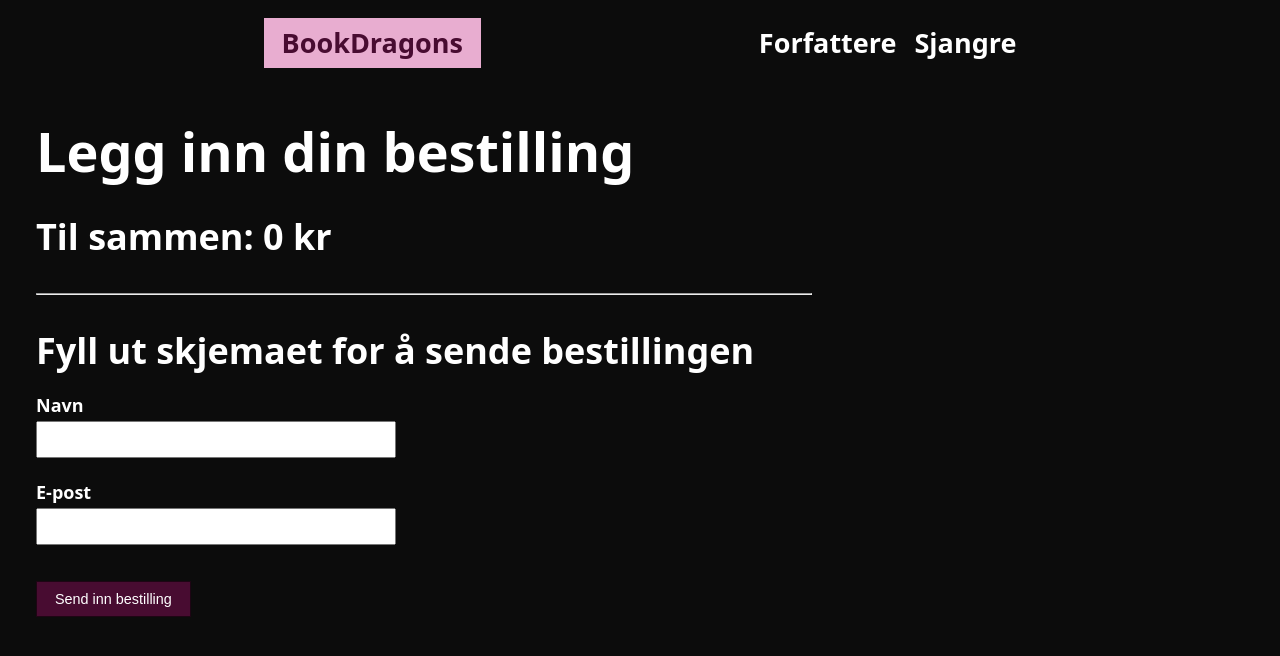
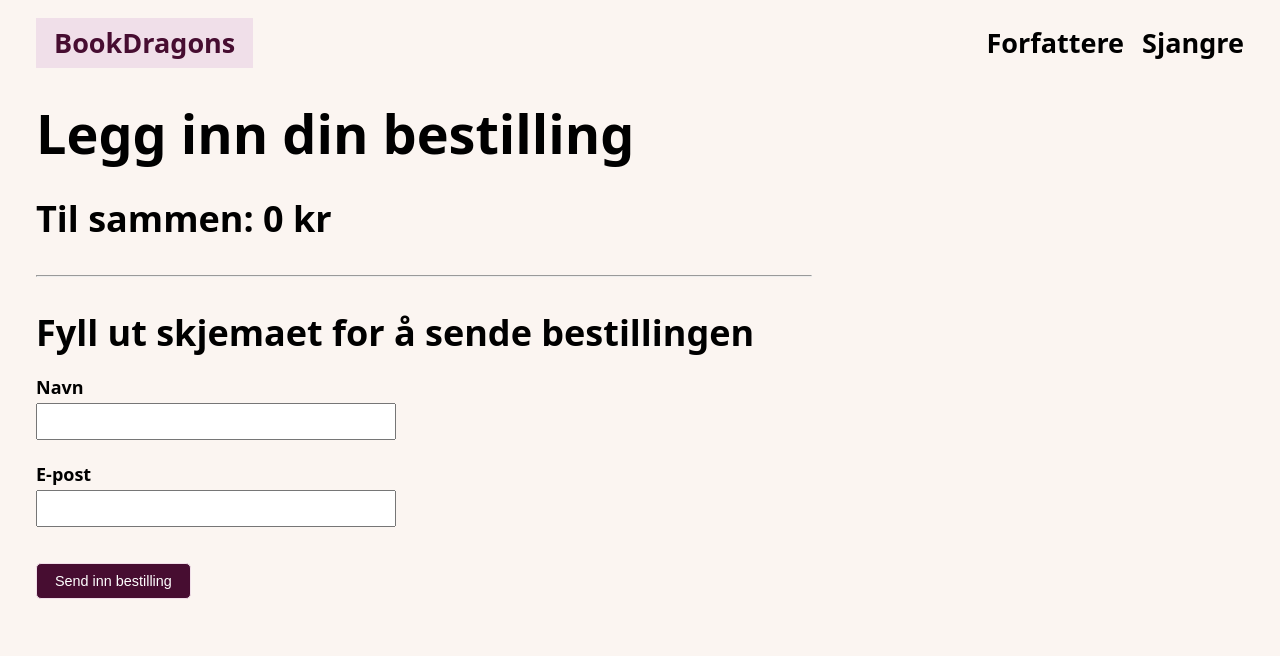
Before and after one commit to siljy/bookdragons, a Next.js app: page /bestilling in a window 1280 px wide. Shown: the top 656 px of the page. Built offline with nearby package versions, Linux system fonts and the light colour scheme.

Commit message:
style: oppdatert styling på det meste

```diff
--- a/src/app/(frontend)/(with-cart)/bok/[bookSlug]/page.tsx
+++ b/src/app/(frontend)/(with-cart)/bok/[bookSlug]/page.tsx
@@ -67,11 +67,11 @@ export default async function BookPage({ params }: BookPageParams) {
         <h2>{authorName}</h2>
       </Link>
       <p>{book.description}</p>
+      <Link className="link" href={`/sjanger/${book.genre.slug}`}>
+        {genreName}
+      </Link>
       <p>Aldersgruppe: {book.ages}</p>
       <p>På lager: {book.stock}</p>
-      <Link className="link" href={`/sjanger/${book.genre.slug}`}>
-        <p>Tilhører sjanger: {genreName}</p>
-      </Link>
       <AddToCartButton book={book}></AddToCartButton>
     </section>
   )
--- a/src/app/(frontend)/styles.css
+++ b/src/app/(frontend)/styles.css
@@ -1,32 +1,33 @@
 :root {
   --font-mono: 'Roboto Mono', monospace;
 
-  --primary: #480c31;
-  --secondary: #694f11;
-  --background: #0c0c0c;
-  --disabled: #cbcaca;
+  --primary: #470d31;
+  --secondary: ##a44e0d;
+  --background: #fbf5f1;
+  --disabled: #b4b4b4;
   --error: #cd353b;
 
-  --primary-1: #e8add0;
-  --primary-2: #6c3a59;
-  --primary-3: #3a0a27;
-  --primary-4: #1e0514;
+  --primary-1: #f0dfe9;
+  --primary-2: #e6b6d2;
+  --primary-3: #cd6aa4;
+  --primary-4: #942466;
+  --primary-5: #88185d;
 
-  --secondary-1: #ad9d6d;
-  --secondary-2: #8b763f;
-  --secondary-3: #543f0e;
-  --secondary-4: #3f2f0a;
+  --secondary-1: #eaa673;
+  --secondary-2: #bf621c;
 
-  --background-1: #4f4e4e;
-  --background-2: #2d2c2c;
-  --background-3: #090808;
-  --background-4: #070606;
+  --background-1: #f3ebe6;
+  --background-2: #ffffff;
+
+  --gray-1: #f6f6f6;
+  --gray-2: #a19f9f;
+  --gray-3: #252525;
+  --gray-4: #070606;
 }
 
 * {
   box-sizing: border-box;
   margin: 0;
-  /* outline: 1px solid red; */
 }
 
 html {
@@ -46,8 +47,6 @@ body {
   font-family: system-ui;
   font-size: 18px;
   line-height: 32px;
-
-  color: rgb(1000, 1000, 1000);
 
   @media (max-width: 1024px) {
     font-size: 15px;
@@ -109,8 +108,12 @@ h1 {
 }
 
 h2 {
-  font-size: 2rem;
+  font-size: 1.5rem;
   line-height: 1.1;
+
+  @media (min-width: 1024px) {
+    font-size: 2rem;
+  }
 }
 
 h3 {
--- a/src/components/Button/Button.module.css
+++ b/src/components/Button/Button.module.css
@@ -2,13 +2,13 @@
   padding: 0.5rem 1rem;
   font-size: 0.8rem;
   max-width: 10rem;
-  max-height: 2rem;
+  border-radius: 5px;
 }
 
 .primary {
   background-color: var(--primary);
   color: white;
-  border: solid 0.1rem var(--primary-4);
+  border: solid 0.1rem var(--primary-1);
 
   &:hover {
     background-color: var(--primary-4);
@@ -16,7 +16,7 @@
   }
 }
 
-.secondary {
+/* .secondary {
   background-color: var(--secondary);
   color: white;
   border: solid 0.1rem var(--secondary-4);
@@ -25,11 +25,11 @@
     background-color: var(--secondary-4);
     cursor: pointer;
   }
-}
+} */
 
 .disabled {
   background-color: var(--disabled);
-  border: solid 0.1rem var(--background-2);
-  color: var(--background);
+  border: solid 0.1rem var(--gray-1);
+  color: var(--gray-3);
   cursor: not-allowed;
 }
--- a/src/components/FilterSection/FilterSection.module.css
+++ b/src/components/FilterSection/FilterSection.module.css
@@ -1,5 +1,5 @@
 .filterSection {
-  border-bottom: solid 0.2rem var(--primary-1);
+  border-bottom: solid 0.2rem var(--primary-4);
   margin-bottom: 2rem;
   padding-inline: 2rem;
   display: flex;
--- a/src/components/NavBar/NavBar.module.css
+++ b/src/components/NavBar/NavBar.module.css
@@ -4,14 +4,18 @@
   align-items: center;
   gap: 1rem;
   padding: 1rem 0.2rem;
+  margin-bottom: 1rem;
   font-size: 1rem;
   font-weight: bold;
   width: 100%;
 
   @media (min-width: 786px) {
-    padding-bottom: 3rem;
     font-size: 1.5rem;
-    justify-content: space-evenly;
+    justify-content: space-between;
+    margin-inline: auto;
+    padding-inline: 2rem;
+    max-width: 100rem;
+    width: 100%;
     flex-wrap: nowrap;
   }
 
@@ -23,7 +27,6 @@
 
   .navLinks {
     display: flex;
-
     gap: 1rem;
   }
 
```
Also changed, not shown: src/app/(frontend)/(with-cart)/styles.css (+10 -1 lines), src/components/BookCard/BookCard.module.css (+18 -6 lines), src/components/BookCard/BookCard.tsx (+5 -3 lines), src/components/Cart/Cart.module.css (+10 -4 lines), src/components/CartItem/CartItem.module.css (+7 -4 lines), src/components/MinimalBookCard/MinimalBookCard.module.css (+3 -4 lines), 1 other file (tests, documents, lock files or other folders).
